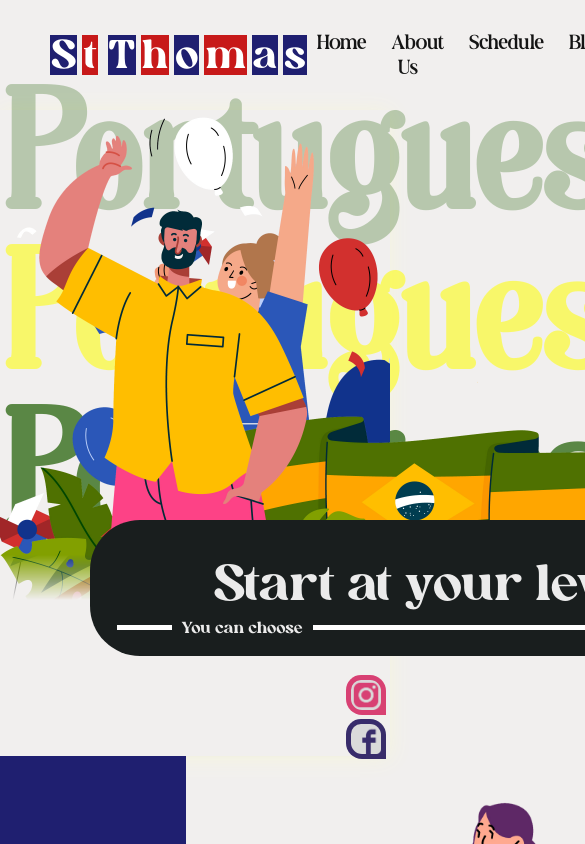
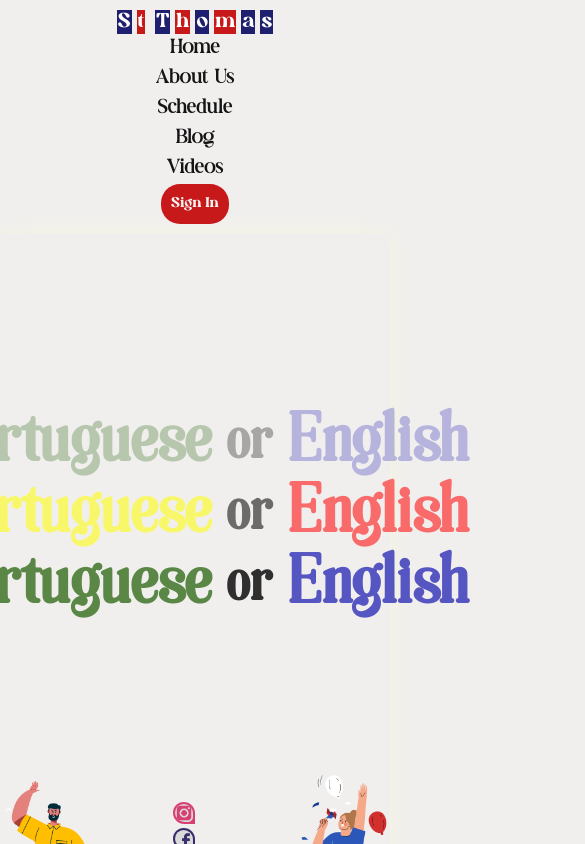
Before and after one commit to solsv7/Instituto, a React (Create React App) app: page / in a window 390 px wide. Shown: the top 844 px of the page, 585 px wide, since content can reach past the window. Built offline with nearby package versions, Linux system fonts and the light colour scheme.

Commit message:
Commit por seguridad antes de implementar las funciones de sol

```diff
--- a/src/components/Header/header.css
+++ b/src/components/Header/header.css
@@ -1,44 +1,49 @@
-body{
+body {
     margin: 0px;
 }
-.Title{
+
+.Title {
     font-family: 'Allenoire';
     font-weight: lighter;
     color: #fff;
-    margin-left: -200px;
     display: flex;
     gap: 10px;
     margin-left: 20px;
     z-index: 2000;
 }
-.Titl{
+
+.Titl {
     display: flex;
     gap: 5px;
     height: 40px;
     font-size: 40px;
     z-index: 2000;
+}
 
-}
-.Title>h2{
+.Title > h2 {
     position: absolute;
     z-index: 2000;
     top: 85px;
 }
-#Blue{
+
+#Blue {
     background-color: rgb(31, 31, 112);
     padding: 1px;
     z-index: 2000;
 }
-#Red{
+
+#Red {
     background-color: rgb(199, 25, 25);
     padding: 1px;
     z-index: 2000;
 }
-.Title>h2{
+
+.Title > h2 {
     font-family: 'Soria';
     font-weight: lighter;
     z-index: 2000;
 }
+
 .header {
     height: 110px;
     display: flex;
@@ -49,15 +54,17 @@ body{
     background-color: #f1efee;
 }
 
-#LogoInsti{
+#LogoInsti {
     height: 80px;
 }
+
 .nav-links {
     display: flex;
     align-items: center;
     text-align: center;
     gap: 15px; /* Reduce el espacio entre los enlaces */
 }
+
 .login-button {
     padding: 10px;
     width: 120px;
@@ -70,36 +77,41 @@ body{
     font-size: 18px;
     font-family: 'Allenoire';
     margin-right: 40px;
+}
 
+.login-button:hover {
+    background-color: rgb(31, 31, 112);
+    color: rgb(241, 241, 241);
 }
-.login-button:hover{
-    background-color: rgb(31, 31, 112);
-    color:  rgb(241, 241, 241);
-}
-.boton{
+
+.boton {
     margin: 10px;
     margin-top: 15px;
     justify-content: center;
     align-items: center;
     display: flex;
 }
-.log-perf>button{
+
+.log-perf > button {
     background: none;
     border: none;
 }
-.BTNSidebar{
+
+.BTNSidebar {
     display: flex;
     justify-content: center;
     align-items: center;
     margin-right: -30px;
 }
-.log-perf{
+
+.log-perf {
     display: flex;
     justify-content: center;
     align-items: center;
     gap: 20px;
 }
-.btn{
+
+.btn {
     position: relative;
     padding: 1rem;
     border: none;
@@ -111,11 +123,13 @@ body{
     color: rgb(20, 20, 20);
     text-decoration: none;
 }
-#user{
+
+#user {
     text-decoration: none;
     max-width: 200px;
 }
-.btn::after{
+
+.btn::after {
     content: '';
     position: absolute;
     width: 100%;
@@ -124,41 +138,129 @@ body{
     bottom: 0;
     background: rgb(255, 0, 0);
 }
-.btn-left::after{
-    transform: scale(0,1);
+
+.btn-left::after {
+    transform: scale(0, 1);
     transform-origin: 0% 100%;
     transition: transform 0.3s ease;
 }
-.btn-left:hover::after{
-    transform: scale(1,1);
+
+.btn-left:hover::after {
+    transform: scale(1, 1);
 }
+
 @keyframes enter {
-    from{
+    from {
         display: none;
         opacity: 0;
         top: -50px;
     }
-    to{
+    to {
         display: block;
         opacity: 1;
         top: 90px;
         position: fixed;
     }
+}
 
-}
 @keyframes leave {
-    from{
+    from {
         display: block;
         opacity: 1;
         top: 90px;
         position: fixed;
-
     }
-    to{
+    to {
         display: none;
         opacity: 0;
         top: -50px;
+    }
+}
 
+/* Estilos Responsive */
+@media (max-width: 1200px) {
+    .Title > h2 {
+        top: 70px;
+        font-size: 30px;
     }
 
+    .Titl {
+        font-size: 30px;
+    }
+
+    .header {
+        padding: 0 20px;
+    }
+
+    .login-button {
+        width: 100px;
+        font-size: 16px;
+    }
 }
+
+@media (max-width: 768px) {
+    .Title {
+        flex-direction: column;
+        margin-left: 0;
+        text-align: center;
+    }
+
+    .Titl {
+        font-size: 24px;
+        height: auto;
+    }
+
+    .header {
+        flex-direction: column;
+        height: auto;
+        padding: 15px 20px;
+    }
+
+    .nav-links {
+        flex-direction: column;
+        gap: 10px;
+    }
+
+    .login-button {
+        width: 100%;
+        margin-right: 0;
+    }
+
+    #LogoInsti {
+        height: 60px;
+    }
+}
+
+@media (max-width: 480px) {
+    .Title {
+        font-size: 18px;
+        display: flex;
+        flex-direction: row;
+    }
+
+    .Titl {
+        font-size: 20px;
+        text-align: center;
+    }
+
+    .login-button {
+        width: 100%;
+        font-size: 14px;
+        z-index: 1000;
+    }
+
+    .nav-links {
+        flex-direction: column;
+        gap: 5px;
+        z-index: 1000;
+    }
+
+    .header {
+        padding: 10px;
+        z-index: 1000;
+    }
+
+    #LogoInsti {
+        height: 50px;
+    }
+}
--- a/src/components/HomePageComponents/Login/Login.css
+++ b/src/components/HomePageComponents/Login/Login.css
@@ -1,6 +1,6 @@
-.login-container > .login-form  {
+.login-container > .login-form {
     display: none;
-    position:fixed;
+    position: fixed;
     top: 90px;
     left: 81.5%;
     background: rgba(0, 0, 0, 0.11);
@@ -10,14 +10,11 @@
     width: 150px;
     backdrop-filter: blur(2px);
     border: solid 1px white;
+}
 
-
-
-}
 .login-container {
     display: flex; /* Cambia el contenedor de login a flex */
     align-items: center; /* Centra los elementos */
-
 }
 
 /* Otros estilos */
@@ -33,25 +30,14 @@ label {
     margin-bottom: 5px;
 }
 
-input[type="text"] {
+input[type="text"], input[type="password"] {
     display: block;
     height: 20px;
     opacity: 100%;
     background-color: rgb(223, 233, 223);
     width: 150px;
     margin-bottom: 20px;
-
 }
-input[type="password"]{
-    display: block;
-    height: 20px;
-    opacity: 100%;
-    background-color: rgb(223, 233, 223);
-    width: 150px;
-    margin-bottom: 20px;
-
-}
-
 
 button[type="submit"] {
     background-color: #000000;
@@ -71,16 +57,85 @@ button[type="submit"] {
 button[type="submit"]:hover {
     background-color: #eaebf1;
     color: #000000;
+}
 
-}
-#formularioLogin{
+#formularioLogin {
     justify-content: center;
     align-items: center;
+}
 
-}
-.msgError{
-    color:#B40A00;
+.msgError {
+    color: #B40A00;
     text-align: center;
     padding-bottom: 15px;
     font-family: 'Ristorante';
 }
+
+/* Estilos Responsive */
+@media (max-width: 1200px) {
+    .login-container > .login-form {
+        left: 75%; /* Ajustamos la posición del formulario en pantallas medianas */
+        width: 200px; /* Aumentamos un poco el ancho del formulario */
+    }
+
+    input[type="text"], input[type="password"], button[type="submit"] {
+        width: 180px; /* Aumentamos el ancho de los inputs y el botón */
+    }
+}
+
+@media (max-width: 768px) {
+    .login-container > .login-form {
+        left: 60%; /* Ajustamos la posición en tablets */
+        width: 180px; /* Ajustamos el tamaño del formulario para pantallas más pequeñas */
+        top: 70px; /* Bajamos un poco el formulario en tablets */
+    }
+
+    input[type="text"], input[type="password"], button[type="submit"] {
+        width: 160px; /* Ajustamos el ancho de los inputs y el botón en pantallas pequeñas */
+    }
+}
+
+@media (max-width: 480px) {
+    .login-container > .login-form {
+        left: 30%; /* Centramos el formulario en pantallas móviles */
+        top: 250px; /* Bajamos más el formulario para que no se superponga */
+        width: 150px; /* Reducimos el ancho del formulario en móviles */
+        transform: translateX(-50%); /* Centramos completamente el formulario en móviles */
+    }
+
+    input[type="text"], input[type="password"] {
+        width: 140px; /* Reducimos el ancho de los campos de texto */
+    }
+
+    button[type="submit"] {
+        width: 140px; /* Reducimos el ancho del botón en móviles */
+        padding: 8px; /* Reducimos el padding para mejor ajuste */
+    }
+    @keyframes enter {
+        from {
+            display: none;
+            opacity: 0;
+            top: -50px;
+        }
+        to {
+            display: block;
+            opacity: 1;
+            top: 250px;
+            position: fixed;
+        }
+    }
+
+    @keyframes leave {
+        from {
+            display: block;
+            opacity: 1;
+            top: 250px;
+            position: fixed;
+        }
+        to {
+            display: none;
+            opacity: 0;
+            top: -50px;
+        }
+    }
+}
--- a/src/components/HomePageComponents/homepage/homepage.css
+++ b/src/components/HomePageComponents/homepage/homepage.css
@@ -1,26 +1,64 @@
-.todo{
+.todo {
     display: flex;
     justify-content: center;
     align-items: center;
 }
-.TextoHome{
+
+.TextoHome {
     color: white;
     font-size: 50px;
-    background-color: rgb(31,31,112);
+    background-color: rgb(31, 31, 112);
     padding: 80px;
 }
-.TextoHome>h2{
+
+.TextoHome > h2 {
     font-family: 'Allenoire';
 }
-.TextoHome>h3{
-    font-family:'Paradose';
+
+.TextoHome > h3 {
+    font-family: 'Paradose';
     font-weight: lighter;
+}
 
-}
-.contenedor{
+.contenedor {
     display: flex;
     width: 950px;
     justify-content: center;
     align-items: center;
     border-radius: 20px;
 }
+
+/* Estilos Responsive */
+@media (max-width: 1200px) {
+    .TextoHome {
+        font-size: 40px; /* Reducimos el tamaño del texto */
+        padding: 60px;   /* Reducimos el padding */
+    }
+
+    .contenedor {
+        width: 80%;      /* Ajustamos el ancho para pantallas medianas */
+    }
+}
+
+@media (max-width: 768px) {
+    .TextoHome {
+        font-size: 30px; /* Reducimos más el tamaño del texto */
+        padding: 40px;   /* Ajustamos el padding para mejor visualización en tabletas */
+    }
+
+    .contenedor {
+        width: 90%;      /* La contenedor ocupa el 90% del ancho del contenedor padre */
+    }
+}
+
+@media (max-width: 480px) {
+    .TextoHome {
+        font-size: 24px; /* Para pantallas móviles, reducimos el tamaño del texto */
+        padding: 20px;   /* Reducimos considerablemente el padding para que se ajuste mejor */
+    }
+
+    .contenedor {
+        width: 100%;     /* La contenedor ocupa el 100% del ancho del contenedor padre */
+        border-radius: 10px; /* Ajustamos el borde para que luzca mejor en pantallas móviles */
+    }
+}
--- a/src/components/HomePageComponents/levels/levels.css
+++ b/src/components/HomePageComponents/levels/levels.css
@@ -1,19 +1,21 @@
-.ContainerLevels{
+.ContainerLevels {
     background-color: #f1efee;
     width: 100%;
     box-shadow: 0px 2px 20px beige;
     height: 646px;
+}
 
-}
-.text>h2{
-    padding: 40px;
+.text>h2 {
+    height: 150px;
+    width: 700px;
     font-size: 50px;
     font-weight: lighter;
     font-family: 'Allenoire';
     color: #141414;
     background-color: rgb(230, 225, 225);
-    width: 600px;
-    justify-self: center;
+    display: flex;
+    justify-content: center;
+    align-items: center;
     position: absolute;
     top: 520px;
     left: 23%;
@@ -21,19 +23,26 @@
     filter: invert(1);
     z-index: 1700;
 }
-.text>h4{
-    z-index: 1800;
-    color: #141414;
-    filter: invert(1);
-    padding: 10px;
-    position: absolute;
-    left: 44%;
-    top: 610px;
+
+.text>h4 {
+    height: 10px;
+    width: 125px;
+    font-size: 15px;
     font-weight: lighter;
     font-family: 'Allenoire';
+    color: #141414;
     background-color: rgb(230, 225, 225);
+    display: flex;
+    justify-content: center;
+    align-items: center;
+    position: absolute;
+    top: 622px;
+    left: 44.5%;
+    filter: invert(1);
+    z-index: 1800;
 }
-.bar{
+
+.bar {
     position: absolute;
     z-index: 1750;
     height: 5px;
@@ -42,41 +51,28 @@
     width: 500px;
     background: white;
 }
-#ImagenEn{
+
+#ImagenEn {
     position: absolute;
     height: 500px;
     right: 0px;
     z-index: 1400;
     top: 100px;
-    mask-image: linear-gradient(black 91%,transparent);
+    mask-image: linear-gradient(black 91%, transparent);
 }
-#ImagenPor{
+
+#ImagenPor {
     position: absolute;
     height: 500px;
     left: 0px;
     z-index: 1400;
     top: 100px;
-    mask-image: linear-gradient(black 91%,transparent);
+    mask-image: linear-gradient(black 91%, transparent);
 }
-.BloqueLvL{
+
+.BloqueLvL, .BloqueLvL2, .BloqueLvL3, .BloqueLvL4 {
     display: flex;
     position: absolute;
-    opacity: 10%;
-    top: 90px;
-    text-align: center;
-    justify-content: center;
-    align-items: center;
-    font-family: 'Soria';
-    font-weight: lighter;
-    gap: 15px;
-    font-size: 147px;
-    z-index: 1100;
-}
-.BloqueLvL2{
-    display: flex;
-    position: absolute;
-    opacity: 30%;
-    top: 80px;
     text-align: center;
     justify-content: center;
     align-items: center;
@@ -85,41 +81,159 @@
     gap: 15px;
     font-size: 147px;
 }
-.BloqueLvL3{
-    display: flex;
-    position: absolute;
+
+.BloqueLvL {
+    opacity: 10%;
+    top: 90px;
+    z-index: 1100;
+}
+
+.BloqueLvL2 {
+    opacity: 30%;
+    top: 80px;
+}
+
+.BloqueLvL3 {
     opacity: 55%;
     top: 240px;
-    text-align: center;
-    justify-content: center;
-    align-items: center;
-    font-family: 'Soria';
-    font-weight: lighter;
-    gap: 15px;
-    font-size: 147px;
 }
-.BloqueLvL>h4,.BloqueLvL2>h4,.BloqueLvL3>h4,.BloqueLvL4>h4{
+
+.BloqueLvL4 {
+    opacity: 80%;
+    top: 400px;
+}
+
+.BloqueLvL>h4, .BloqueLvL2>h4, .BloqueLvL3>h4, .BloqueLvL4>h4 {
     color: black;
 }
-.BloqueLvL>#por,.BloqueLvL3>#por{
+
+.BloqueLvL>#por, .BloqueLvL3>#por {
     color: yellow;
 }
-.BloqueLvL>#eng,.BloqueLvL3>#eng{
+
+.BloqueLvL>#eng, .BloqueLvL3>#eng {
     color: red;
 }
-.BloqueLvL4{
-    display: flex;
-    position: absolute;
-    opacity: 80%;
-    top: 400px;
-    align-items: center;
-    font-family: 'Soria';
-    gap: 15px;
-    font-size: 147px;
-}
-#por{
+
+#por {
     color: rgb(53, 110, 27);
 }
-#eng{
+
+#eng {
     color: rgb(48, 48, 184);
 }
+
+/* Estilos Responsive */
+@media (max-width: 1200px) {
+    .text>h2 {
+        font-size: 40px;
+        width: 500px;
+        left: 25%;
+        top: 500px;
+    }
+
+    .text>h4 {
+        top: 590px;
+        left: 42%;
+    }
+
+    .bar {
+        width: 450px;
+        top: 600px;
+        left: 28%;
+    }
+
+    .BloqueLvL, .BloqueLvL2, .BloqueLvL3, .BloqueLvL4 {
+        font-size: 120px;
+    }
+
+    #ImagenEn, #ImagenPor {
+        height: 400px;
+        top: 120px;
+    }
+}
+
+@media (max-width: 768px) {
+    .text>h2 {
+        font-size: 30px;
+        width: 400px;
+        left: 20%;
+        top: 480px;
+        justify-self: center;
+    }
+
+    .text>h4 {
+        font-size: 20px;
+        top: 560px;
+        left: 40%;
+    }
+
+    .bar {
+        width: 400px;
+        top: 580px;
+        left: 25%;
+    }
+
+    .BloqueLvL, .BloqueLvL2, .BloqueLvL3, .BloqueLvL4 {
+        font-size: 100px;
+        top: 70px;
+        justify-self: center;
+
+    }
+
+    #ImagenEn, #ImagenPor {
+        height: 300px;
+        top: 100px;
+    }
+    .ContainerLevels{
+        display: flex;
+        gap: 30px;
+    }
+}
+
+@media (max-width: 480px) {
+    .text>h2 {
+        font-size: 16px;
+        width: 200px;
+        height: 50px;
+        justify-self: center;
+        top: 120%;
+        left: 20%;
+        position: absolute;
+    }
+
+    .text>h4 {
+        display: none;
+    }
+
+    .bar {
+        display: none;
+    }
+    .Bloques{
+        display: flex;
+        flex-direction: column;
+        position: absolute;
+        width: 100%;
+        left: 2%;
+        top: 40%;
+    }
+    .BloqueLvL2, .BloqueLvL3, .BloqueLvL4 {
+        font-size: 60px;
+        position: relative;
+    }
+
+    #ImagenPor,#ImagenEn {
+        height: 150px;
+        top: 10px;
+        position: absolute;
+        z-index: 200;
+        gap: 0px;
+    }
+    .ContImgs{
+        width: 100%;
+        position: absolute;
+        left: 0;
+        top: 90%;
+        display: flex;
+    }
+}
--- a/src/components/HomePageComponents/levels/levels.js
+++ b/src/components/HomePageComponents/levels/levels.js
@@ -10,15 +10,15 @@ const Niveles = () => {
                 <h4>You can choose</h4>
                 <div className='bar'></div>
             </div>
+            <div className='Bloques'>
+                <div className='BloqueLvL2'><h3 id='por'>Portuguese</h3><h4>or</h4><h3 id='eng'>English</h3></div>
+                <div className='BloqueLvL3'><h3 id='por'>Portuguese</h3><h4>or</h4><h3 id='eng'>English</h3></div>
+                <div className='BloqueLvL4'><h3 id='por'>Portuguese</h3><h4>or</h4><h3 id='eng'>English</h3></div>
+            </div>
+            <div className='ContImgs'>
 
-            <div className='BloqueLvL2'><h3 id='por'>Portuguese</h3><h4>or</h4><h3 id='eng'>English</h3></div>
-            <div className='BloqueLvL3'><h3 id='por'>Portuguese</h3><h4>or</h4><h3 id='eng'>English</h3></div>
-            <div className='BloqueLvL4'><h3 id='por'>Portuguese</h3><h4>or</h4><h3 id='eng'>English</h3></div>
-            <div>
+                <img src={imgPr} id='ImagenPor' alt=''/>
                 <img src={imgEn} id='ImagenEn' alt=''/>
-            </div>
-            <div>
-                <img src={imgPr} id='ImagenPor' alt=''/>
             </div>
         </div>
     );
--- a/src/components/Redes/Redes.css
+++ b/src/components/Redes/Redes.css
@@ -1,28 +1,66 @@
-.container-redes{
+.container-redes {
     height: 30px;
     z-index: 3000;
     position: fixed;
     top: 80%;
     right: 1%;
+}
 
-}
-.container-redes>ul{
+.container-redes > ul {
     list-style: none;
 }
-#instalogo{
+
+#instalogo {
     height: 30px;
     padding: 5px;
     background-color: rgb(216, 64, 115);
-    border-top-left-radius:15px ;
+    border-top-left-radius: 15px;
     border-top-right-radius: 16px;
     border-bottom-left-radius: 16px;
+}
 
-}
-#facelogo{
+#facelogo {
     height: 30px;
     padding: 5px;
     background-color: rgb(56, 44, 107);
-    border-top-left-radius:15px ;
+    border-top-left-radius: 15px;
     border-top-right-radius: 16px;
     border-bottom-left-radius: 16px;
 }
+
+/* Estilos Responsive */
+@media (max-width: 1200px) {
+    .container-redes {
+        top: 85%; /* Ajustamos la posición del contenedor en pantallas más pequeñas */
+        right: 2%; /* Aumentamos el margen derecho */
+    }
+
+    #instalogo, #facelogo {
+        height: 25px; /* Reducimos el tamaño de los logos en pantallas medianas */
+        padding: 4px; /* Reducimos el padding */
+    }
+}
+
+@media (max-width: 768px) {
+    .container-redes {
+        top: 90%; /* Movemos más abajo en pantallas de tablet */
+        right: 3%; /* Aumentamos más el margen derecho */
+    }
+
+    #instalogo, #facelogo {
+        height: 20px; /* Reducimos aún más el tamaño de los logos para pantallas de tablet */
+        padding: 3px; /* Ajustamos el padding para mantener una proporción adecuada */
+    }
+}
+
+@media (max-width: 480px) {
+    .container-redes {
+        top: 95%; /* En móviles, lo posicionamos más abajo */
+        right: 50%; /* Mayor margen derecho en móviles */
+    }
+
+    #instalogo, #facelogo {
+        height: 18px; /* Tamaño más pequeño de logos en pantallas móviles */
+        padding: 2px; /* Reducimos aún más el padding */
+    }
+}
--- a/src/components/SchedulesPageComponents/Schedules.css
+++ b/src/components/SchedulesPageComponents/Schedules.css
@@ -1,15 +1,49 @@
-.Horarios{
+.Niveles {
     display: flex;
     flex-direction: column;
     gap: 30px;
 }
-.Niveles{
-    display: flex;
-    flex-direction: column;
-    gap: 30px;
-}
-.TablaHorarios{
+
+.TablaHorarios {
     width: 1000px;
     justify-self: center;
     border-radius: 22px;
 }
+
+/* Estilos Responsive */
+@media (max-width: 1200px) {
+    .Horarios{
+        justify-self: center;
+    }
+    .TablaHorarios {
+        width: 90%; /* Reducimos el ancho al 90% del contenedor */
+    }
+}
+
+@media (max-width: 768px) {
+    .Horarios{
+        justify-self: center;
+    }
+    .Horarios, .Niveles {
+        gap: 20px; /* Reducimos el espacio entre los elementos */
+    }
+
+    .TablaHorarios {
+        width: 100%; /* La tabla ocupa el 100% del ancho del contenedor */
+    }
+}
+
+@media (max-width: 480px) {
+    .Horarios{
+        justify-self: center;
+    }
+    .Horarios, .Niveles {
+        gap: 15px; /* Ajustamos el espacio entre los elementos para pantallas móviles */
+    }
+
+    .TablaHorarios {
+        width: 100%; /* Mantiene el 100% del contenedor */
+        font-size: 14px; /* Reducimos el tamaño del texto para que se ajuste mejor */
+        border-radius: 15px; /* Ajustamos el borde para una mejor apariencia en móvil */
+    }
+}
--- a/src/components/SchedulesPageComponents/Schedules.js
+++ b/src/components/SchedulesPageComponents/Schedules.js
@@ -3,7 +3,7 @@ import './Schedules.css'
 
 const Schedules = () => {
     return(
-        <div>
+        <div className="Horarios">
             <h3>Our Schedule</h3>
             <div>
                 <table className="TablaHorarios">
--- a/src/components/imageLoader/imageLoader.js
+++ b/src/components/imageLoader/imageLoader.js
@@ -20,16 +20,35 @@ const images = [
 
 const ImageLoader = () => {
   const [randomImage, setRandomImage] = useState('');
+  const [windowWidth, setWindowWidth] = useState(window.innerWidth);
 
   // Seleccionar una imagen aleatoria al cargar el componente
   useEffect(() => {
     const randomIndex = Math.floor(Math.random() * images.length);
     setRandomImage(images[randomIndex]);
+
+    // Actualizar el tamaño de la ventana en caso de cambio
+    const handleResize = () => {
+      setWindowWidth(window.innerWidth);
+    };
+
+    window.addEventListener('resize', handleResize);
+    return () => window.removeEventListener('resize', handleResize);
   }, []);
+
+  // Estilos responsivos para Imagen7
+  const responsiveStyles = windowWidth < 768
+    ? { height: '200px', padding: '10px' }
+    : { height: '400px', padding: '30px' };
+
+  // Definir el estilo de la imagen
+  const imageStyle = randomImage === Imagen7
+    ? responsiveStyles  // Estilo específico para Imagen7
+    : { height: windowWidth < 768 ? '250px' : '460px' };  // Estilo para las demás imágenes
 
   return (
     <div>
-      {randomImage && <img src={randomImage} alt="Imagen aleatoria" style={{height:'460px'}} />}
+      {randomImage && <img src={randomImage} alt="Imagen aleatoria" style={imageStyle} />}
     </div>
   );
 }
--- a/src/components/sidebar/Sidebar.css
+++ b/src/components/sidebar/Sidebar.css
@@ -1,12 +1,10 @@
-/* src/components/Sidebar.css */
-
 /* Estilos básicos */
 .sidebar {
     position: fixed;
     top: 110px;
     left: 100%; /* Inicialmente fuera de la pantalla */
     width: 150px;
-    height: 265px;
+    height: 280px;
     background-color: #f1efee;
     color: rgb(44, 40, 40);
     padding: 20px;
@@ -26,14 +24,20 @@
     width: 120px;
   }
   #Blue2{
-    padding-top: 5px;
+    padding-top: 10px;
     height: 30px;
     background-color: rgb(31, 31, 112);
   }
   #Red2{
-    padding-top: 5px;
+    padding-top: 10px;
     height: 30px;
     background-color: rgb(199, 25, 25);
+  }
+  #Blue2:hover{
+    background-color: rgb(22, 22, 92);
+  }
+  #Red2:hover{
+    background-color: rgb(151, 20, 20);
   }
   .OpcionesSidebar{
     display: flex;
@@ -68,16 +72,13 @@
     font-size: 24px;
     background: transparent;
   }
-
-  .OpcionSidebar:hover{
-    color: rgb(171, 171, 209);
-  }
   .OpcionSidebar{
     color: rgb(227, 241, 231);
     font-family: 'Allenoire';
     font-weight: lighter;
     font-size: 18px;
-    height: 20px;
+    height: 30px;
+
   }
   .LogOutBTN{
     background-color: rgb(44, 40, 40);
```
